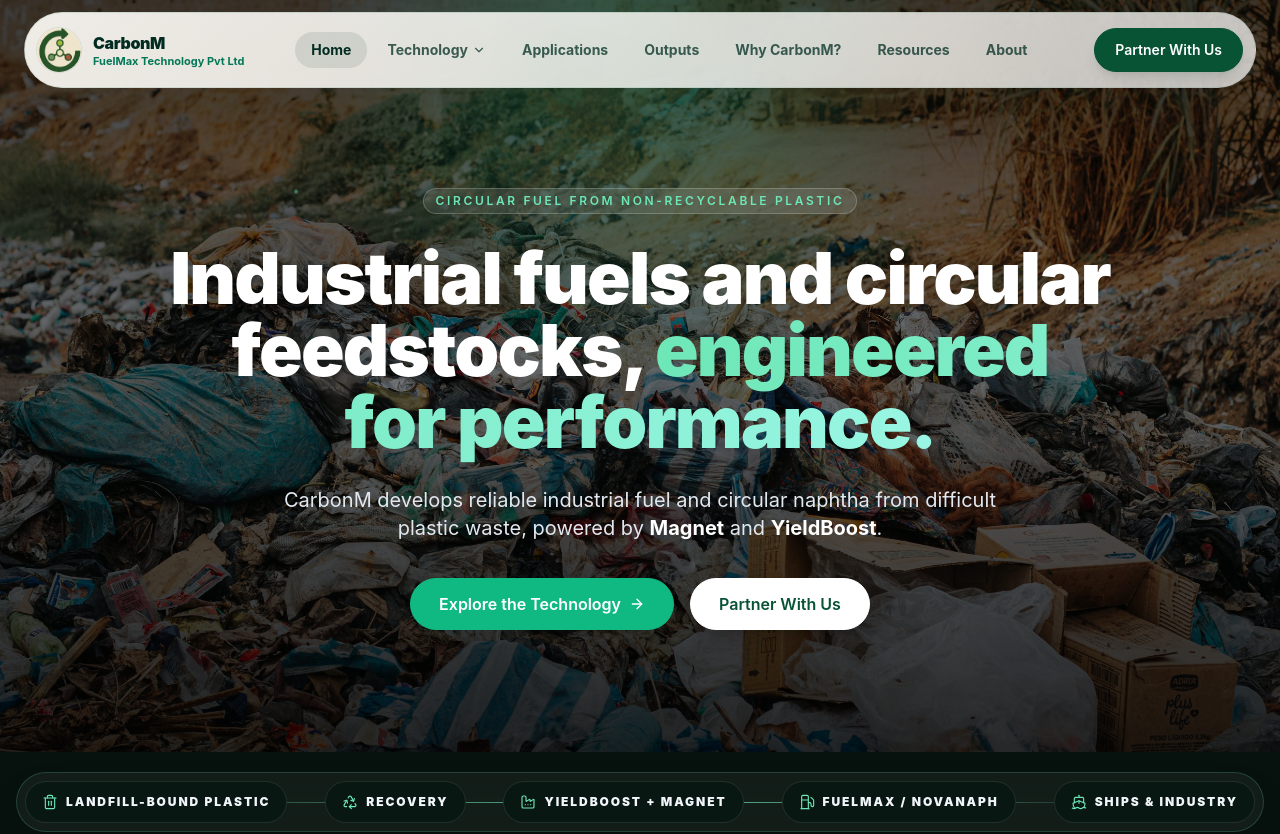
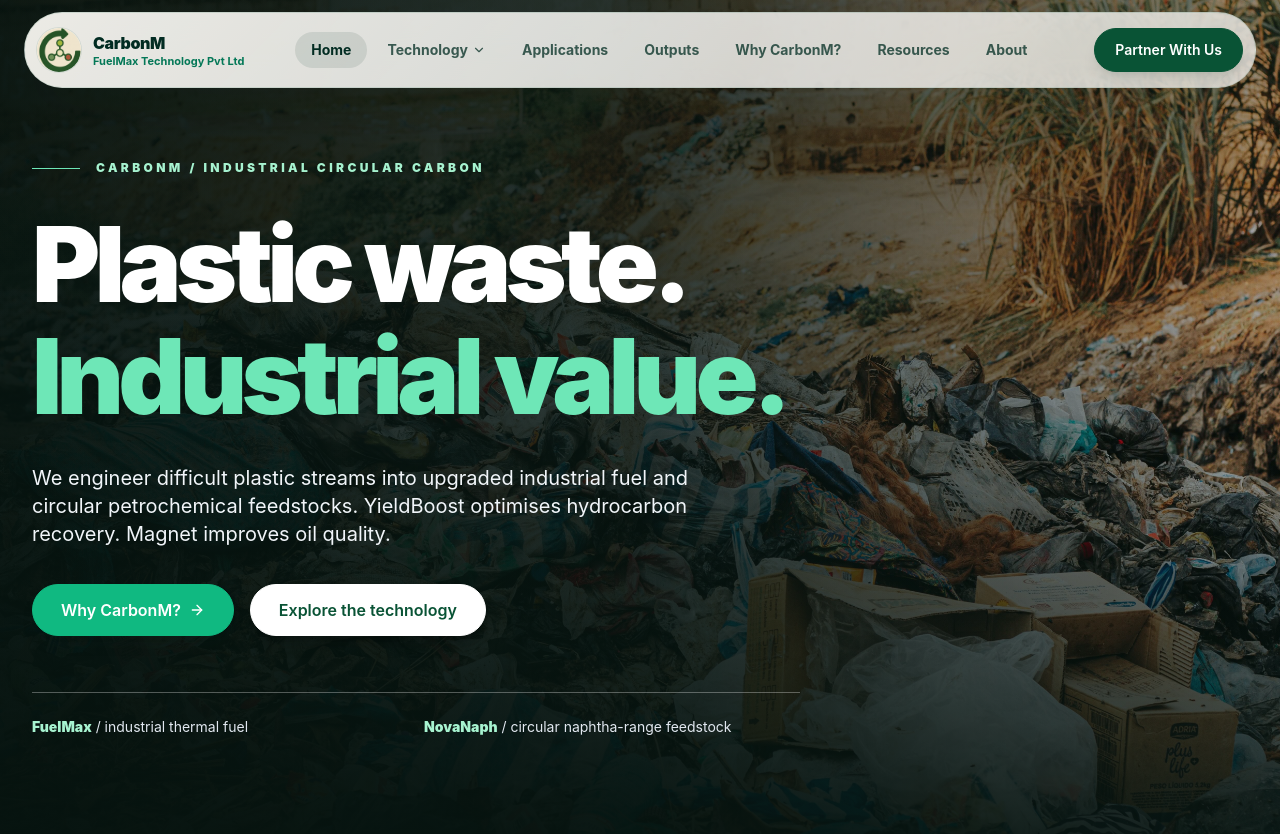
Before and after one commit to carbonmtechnology-decacorn/alkanalyze-web, a Next.js app: page / in a window 1280 px wide. Shown: the top 834 px of the page. Built offline with nearby package versions, Linux system fonts and the light colour scheme.

Commit message:
Restore visible editorial layout and address local dev origin

```diff
--- a/src/app/page.tsx
+++ b/src/app/page.tsx
@@ -2,8 +2,7 @@
 
 import Image from "next/image";
 import Link from "next/link";
-import { motion } from "framer-motion";
-import { ArrowDown, ArrowRight, Award, BookOpen, FlaskConical, Map, ShieldCheck, Users } from "lucide-react";
+import { ArrowRight, Award, BookOpen, FlaskConical, Map, ShieldCheck, Users } from "lucide-react";
 import { Button } from "@/components/ui/Button";
 import ScrollReveal from "@/components/ui/ScrollReveal";
 import SectionHeader from "@/components/ui/SectionHeader";
@@ -12,14 +11,12 @@ import WhyUsHighlights from "@/components/WhyUsHighlights";
 import ProcessFlow from "@/components/ProcessFlow";
 import TechnologyCard from "@/components/TechnologyCard";
 import ApplicationShowcase from "@/components/ApplicationShowcase";
-import BlogCard from "@/components/BlogCard";
 import CTASection from "@/components/CTASection";
 import CarbonLoop from "@/components/CarbonLoop";
 import OutputCarousel from "@/components/OutputCarousel";
 import { technologies } from "@/data/technologies";
 import { applications } from "@/data/applications";
 import { labSource } from "@/data/specs";
-import { blogPosts } from "@/data/blog";
 
 const validationItems = [
   { icon: FlaskConical, title: "Product quality", status: "Lab-tested", description: "FuelMax and NovaNaph quality properties are evaluated against product-specific downstream requirements." },
@@ -33,62 +30,66 @@ const validationItems = [
 export default function Home() {
   return (
     <div className="flex flex-col">
-      <section className="relative flex min-h-[94vh] items-center justify-center overflow-hidden px-0 pb-20 pt-32 md:pt-36" id="hero">
-        <div className="absolute inset-0">
-          <Image src="/hero-landfill.jpg" alt="Real landfill-bound plastic waste representing CarbonM's input stream" fill priority sizes="100vw" className="object-cover" />
-          <div className="overlay-dark" />
+      <section
+        id="hero"
+        className="relative isolate flex min-h-[720px] items-center overflow-hidden bg-[#07110d] pb-20 pt-40 md:min-h-[88svh] md:pb-28 md:pt-40"
+      >
+        <div className="absolute inset-0 -z-10">
+          <Image
+            src="/hero-landfill.jpg"
+            alt="Mixed plastic waste awaiting recovery into useful industrial hydrocarbons"
+            fill
+            priority
+            sizes="100vw"
+            className="object-cover object-center"
+          />
+          <div className="absolute inset-0 bg-gradient-to-r from-[#06130f]/95 via-[#06130f]/80 to-[#06130f]/20" />
+          <div className="absolute inset-0 bg-gradient-to-t from-[#06130f]/90 via-transparent to-[#06130f]/15" />
         </div>
-        <div className="absolute inset-0 bg-[radial-gradient(circle_at_50%_10%,rgba(16,185,129,0.25),transparent_34%)]" />
-        <div className="pointer-events-none absolute inset-0 overflow-hidden">
-          {[...Array(8)].map((_, i) => (
-            <motion.span
-              key={i}
-              className="absolute h-1 w-1 rounded-full bg-emerald-300/60"
-              style={{ left: `${12 + i * 11}%`, top: `${20 + (i % 4) * 16}%` }}
-              animate={{ y: [-20, -90, -20], opacity: [0, 0.8, 0] }}
-              transition={{ duration: 4.5 + i * 0.3, repeat: Infinity, delay: i * 0.4 }}
-            />
-          ))}
-        </div>
-
-        <div className="container relative z-10 mx-auto px-4 text-center md:px-6">
-          <motion.div initial={{ opacity: 0, y: 32 }} animate={{ opacity: 1, y: 0 }} transition={{ duration: 0.75, ease: [0.22, 1, 0.36, 1] }} className="mx-auto max-w-5xl">
-            <span className="eyebrow border-white/20 bg-white/10 text-emerald-300 backdrop-blur-xl">Circular fuel from non-recyclable plastic</span>
-            <h1 className="mt-7 text-balance text-4xl font-black tracking-tight text-white sm:text-5xl md:text-6xl lg:text-7xl leading-[1.02]">
-              Industrial fuels and circular feedstocks, <span className="bg-gradient-to-r from-emerald-300 to-teal-200 bg-clip-text text-transparent">engineered for performance.</span>
+        <div className="container relative z-10 mx-auto px-5 md:px-8">
+          <div className="max-w-5xl">
+            <div className="flex items-center gap-4">
+              <span className="h-px w-12 bg-emerald-300" />
+              <span className="text-xs font-black uppercase tracking-[0.28em] text-emerald-200">
+                CarbonM / Industrial circular carbon
+              </span>
+            </div>
+            <h1 className="mt-9 max-w-[980px] text-5xl font-black leading-[0.99] tracking-[-0.055em] text-white sm:text-6xl md:text-7xl lg:text-[6.5rem]">
+              Plastic waste.
+              <span className="mt-2 block text-emerald-300">Industrial value.</span>
             </h1>
-            <p className="mx-auto mt-7 max-w-3xl text-lg leading-relaxed text-slate-200 md:text-xl">
-              CarbonM develops reliable industrial fuel and circular naphtha from difficult plastic waste, powered by <strong className="text-white">Magnet</strong> and <strong className="text-white">YieldBoost</strong>.
+            <p className="mt-9 max-w-2xl text-lg leading-8 text-slate-100 md:text-xl">
+              We engineer difficult plastic streams into upgraded industrial fuel and circular
+              petrochemical feedstocks. YieldBoost optimises hydrocarbon recovery.
+              Magnet improves oil quality.
             </p>
-            <div className="relative z-20 mt-9 flex flex-col justify-center gap-4 sm:flex-row">
+            <div className="mt-9 flex flex-wrap gap-4">
               <Button size="lg" variant="secondary" asChild>
-                <Link href="/technology">
-                  Explore the Technology
-                  <ArrowRight className="h-4 w-4" />
-                </Link>
+                <Link href="/why-us">Why CarbonM? <ArrowRight className="h-4 w-4" /></Link>
               </Button>
               <Button size="lg" variant="light" asChild>
-                <Link href="/contact">Partner With Us</Link>
+                <Link href="/technology">Explore the technology</Link>
               </Button>
             </div>
-          </motion.div>
-          <motion.div className="absolute bottom-7 left-1/2 -translate-x-1/2 lg:hidden" animate={{ y: [0, 9, 0] }} transition={{ duration: 2, repeat: Infinity }}>
-            <ArrowDown className="h-5 w-5 text-white/60" />
-          </motion.div>
+            <div className="mt-14 grid max-w-3xl gap-4 border-t border-white/30 pt-6 text-sm text-slate-200 sm:grid-cols-2">
+              <p><strong className="font-black text-emerald-200">FuelMax</strong> / industrial thermal fuel</p>
+              <p><strong className="font-black text-emerald-200">NovaNaph</strong> / circular naphtha-range feedstock</p>
+            </div>
+          </div>
         </div>
       </section>
 
       <CarbonLoop />
       <WhyUsHighlights />
 
-      <section className="section-dark py-24 md:py-32" id="problem">
+      <section className="section-dark py-16 md:py-24" id="problem">
         <div className="container mx-auto px-4 md:px-6">
           <div className="grid gap-14 lg:grid-cols-[0.95fr_1.05fr] lg:items-center">
             <ScrollReveal variant="slideLeft">
               <SectionHeader
                 label="The problem"
-                title="Plastic waste is not just a disposal problem. It is carbon in the wrong place."
-                subtitle="Mixed, low-value plastic streams are often too difficult for mechanical recycling, but the embedded carbon can still be recovered into industrial pathways."
+                title="Plastic waste is not the end of the material story."
+                subtitle="Mixed, low-value plastic streams can remain difficult for mechanical recycling. CarbonM pursues value recovery into fuel and circular chemical feedstock pathways."
                 dark
                 centered={false}
               />
@@ -121,7 +122,7 @@ export default function Home() {
 
       <ScrollStory />
 
-      <section className="section-gradient-transition py-24 md:py-32" id="transformation">
+      <section className="section-gradient-transition py-16 md:py-24" id="transformation">
         <div className="container mx-auto px-4 md:px-6">
           <ScrollReveal>
             <SectionHeader
@@ -144,7 +145,7 @@ export default function Home() {
             title="YieldBoost optimises. Magnet upgrades."
             subtitle="Physics-informed yield optimisation and selective oil upgrading, designed to deliver high-value industrial and circular petrochemical hydrocarbons."
           />
-          <div className="space-y-28">
+          <div className="space-y-16 md:space-y-24">
             <TechnologyCard {...technologies.yieldboost} description={technologies.yieldboost.shortDescription} />
             <TechnologyCard {...technologies.magnet} description={technologies.magnet.shortDescription} reverse />
           </div>
@@ -208,31 +209,6 @@ export default function Home() {
         </div>
       </section>
 
-      <section className="section-soft py-24 md:py-32" id="resources">
-        <div className="container mx-auto px-4 md:px-6">
-          <div className="mb-12 flex flex-col gap-6 md:flex-row md:items-end md:justify-between">
-            <SectionHeader
-              label="Resources"
-              title="An editorial hub for circular fuel thinking."
-              subtitle="Technical and market notes on waste, circular fuels, Magnet, YieldBoost and industrial decarbonization."
-              centered={false}
-              className="mb-0"
-            />
-            <Button variant="outline" asChild>
-              <Link href="/resources">
-                Read all insights
-                <ArrowRight className="h-4 w-4" />
-              </Link>
-            </Button>
-          </div>
-          <div className="grid gap-6 lg:grid-cols-3">
-            {blogPosts.slice(0, 3).map((post) => (
-              <BlogCard key={post.slug} post={post} />
-            ))}
-          </div>
-        </div>
-      </section>
-
       <CTASection
         headline="Discuss industrial FuelMax and circular NovaNaph solutions with CarbonM."
         description="Whether you are an industrial fuel buyer, petrochemical partner, waste supplier, or marine blender, we welcome applications-focused technical discussions."
```
